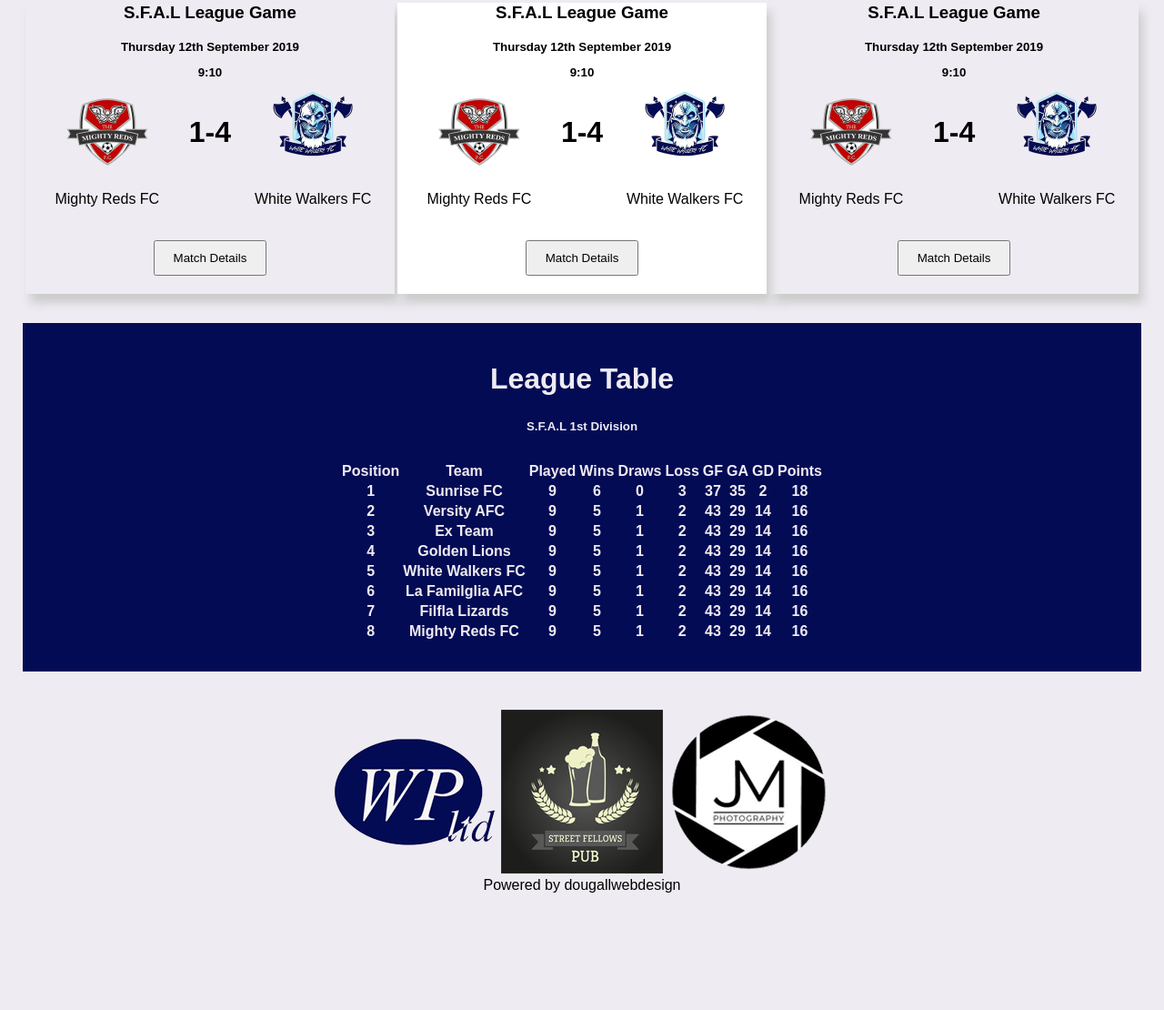
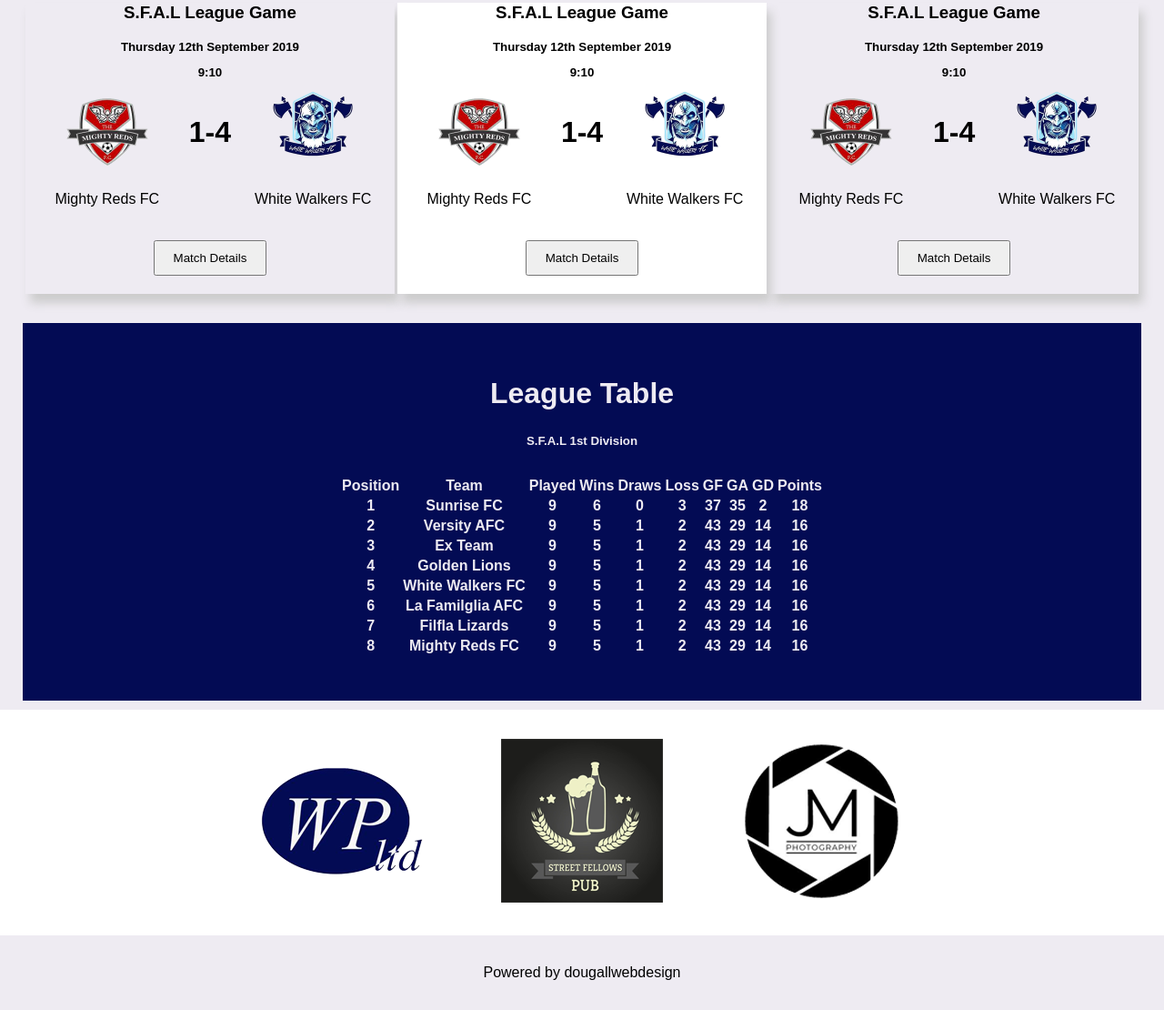
Before and after one commit to Dougallwebdesign/whitewalkersfc, a plain HTML site: page index.html in a window 1280 px wide. Shown: the part 3060-4170 px from the top of the page at 91% size. Before the commit the page ends 4042 px from the top, so only its background shows below. Drawn offline with Linux system fonts and the light colour scheme.

Commit message:
Styled sponsers, footer with padding

```diff
--- a/css/style.css
+++ b/css/style.css
@@ -158,11 +158,27 @@ nav a {
 .league-table {
     background-color: #030b54;
     color: #eeebf2;
-    margin: 2em 0;
-    padding: 1em 0;
+    margin-top: 2em;
+    padding: 2em 0;
 }
 
 .league-table table {
     margin: 0 auto;
     padding: 1em;
 }
+
+/* sponsers */
+.sponsers {
+    background: #FFF;
+    margin-top: 0;
+    padding: 2em;
+}
+
+.sponsers a {
+    padding: 2.5em;;
+}
+
+/* footer */
+footer {
+    padding: 2em;
+}
```
